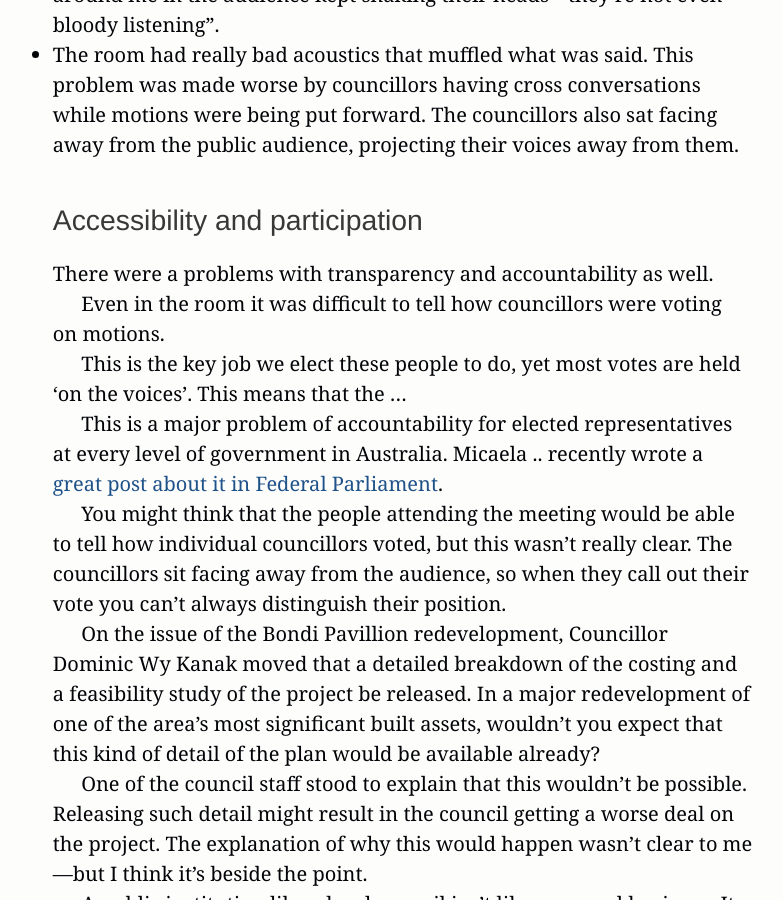
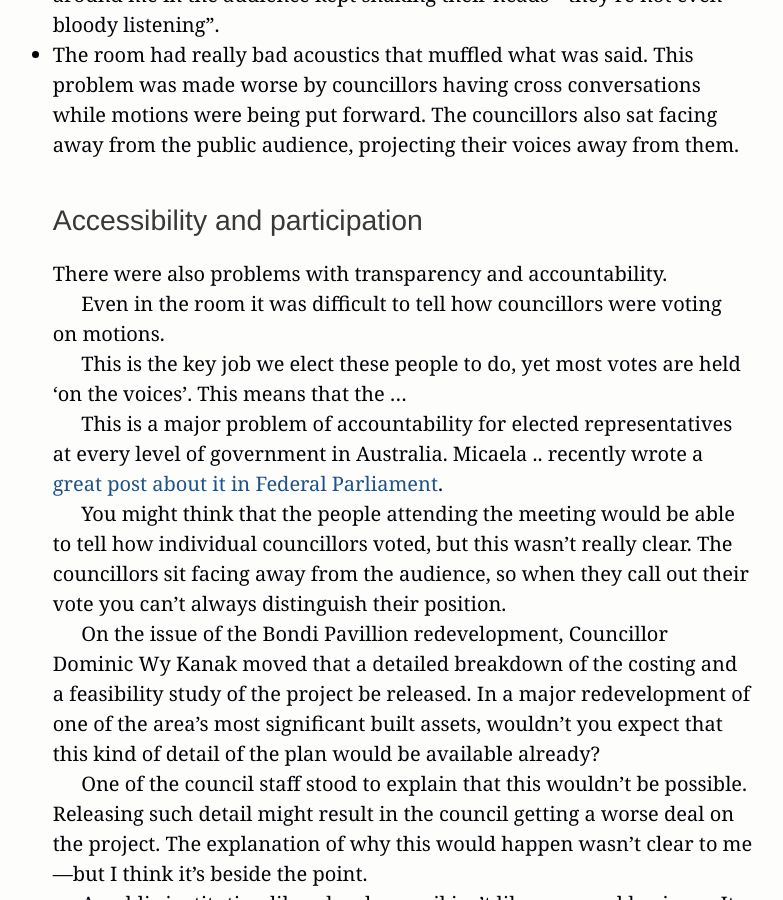
Before and after one commit to equivalentideas/home, a Jekyll site: the page built from _posts/2016-02-29-waverley-council-meeting.markdown, in a window 1280 px wide and 900 px high, scrolled down 2493 px. Shown: the whole window, without its empty margins (237-1020 px from the left). Built offline with Jekyll 4.4.1, drawn with Linux system fonts in a browser that asks for light colours; nearby versions of some CDN libraries.

Commit message:
Fix typo

```diff
--- a/_posts/2016-02-29-waverley-council-meeting.markdown
+++ b/_posts/2016-02-29-waverley-council-meeting.markdown
@@ -91,7 +91,7 @@ It seemed to me that there were a few causes for this:
 
 ## Accessibility and participation
 
-There were a problems with transparency and accountability as well.
+There were also problems with transparency and accountability.
 
 Even in the room it was difficult to tell
 how councillors were voting on motions.
```
